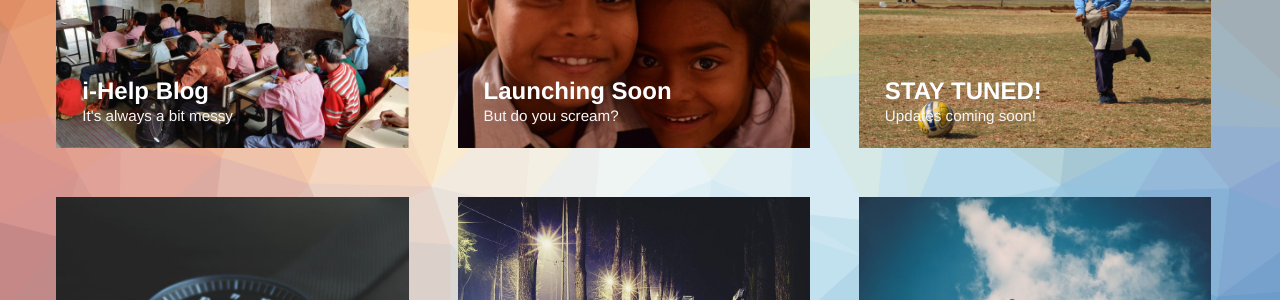
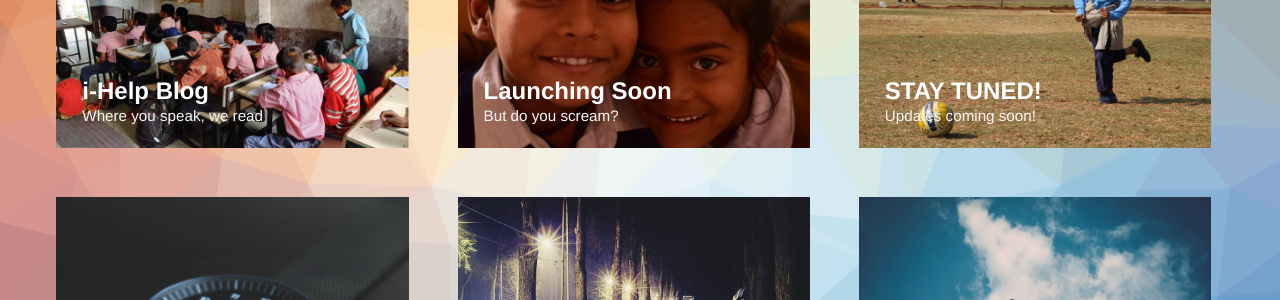
Before and after one commit to ihelpiimi/blog, a Jekyll site: the page built from index.html, in a window 1280 px wide. Shown: the part 403-703 px from the top of the page. Built offline with Jekyll 4.4.1, drawn with Linux system fonts in a browser that asks for light colours.

Commit message:
Update 2015-04-25-workshop.markdown

```diff
--- a/_posts/2015-04-25-workshop.markdown
+++ b/_posts/2015-04-25-workshop.markdown
@@ -1,6 +1,6 @@
 ---
 title: i-Help Blog
-subtitle: It's always a bit messy
+subtitle: 'Where you speak, we read'
 author: i-Help
 avatar: img/authors/wferr.png
 image: img/preview1.jpg
```
